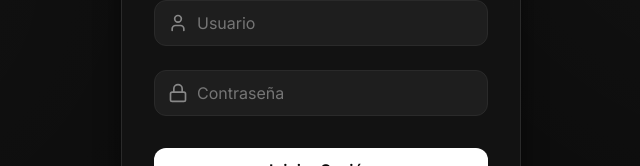
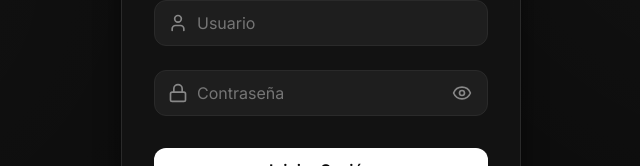
Before and after one commit to ArielTech07/judefilms-frontend, a React (Vite) app: page /login in a window 1280 px wide. Shown: the part 424-590 px from the top of the page, without its empty margins (319-959 px from the left). Built offline with nearby package versions, Linux system fonts and the light colour scheme; no server answers.

Commit message:
Actualizaciones visuales de la galeria, y el login

```diff
--- a/src/features/auth/LoginPage.css
+++ b/src/features/auth/LoginPage.css
@@ -5,8 +5,16 @@
   justify-content: center;
   background-color: var(--color-bg-primary);
   background-image:
-    radial-gradient(circle at 15% 50%, rgba(255, 255, 255, 0.03) 0%, transparent 50%),
-    radial-gradient(circle at 85% 30%, rgba(255, 255, 255, 0.04) 0%, transparent 50%);
+    radial-gradient(
+      circle at 15% 50%,
+      rgba(255, 255, 255, 0.03) 0%,
+      transparent 50%
+    ),
+    radial-gradient(
+      circle at 85% 30%,
+      rgba(255, 255, 255, 0.04) 0%,
+      transparent 50%
+    );
   padding: var(--spacing-md);
 }
 
@@ -22,10 +30,36 @@
   box-shadow: var(--shadow-lg);
   animation: slideUp 0.5s ease-out;
 }
+.password-toggle {
+  position: absolute;
+  right: 12px;
+  top: 50%;
+  transform: translateY(-50%);
+  background: transparent;
+  border: none;
+  color: var(--color-accent-muted, #888);
+  cursor: pointer;
+  display: flex;
+  align-items: center;
+  justify-content: center;
+  padding: 4px;
+  transition: color var(--transition-fast, 0.2s ease);
+  z-index: 2;
+}
+
+.password-toggle:hover {
+  color: var(--color-accent, #fff);
+}
 
 @keyframes slideUp {
-  from { opacity: 0; transform: translateY(20px); }
-  to { opacity: 1; transform: translateY(0); }
+  from {
+    opacity: 0;
+    transform: translateY(20px);
+  }
+  to {
+    opacity: 1;
+    transform: translateY(0);
+  }
 }
 
 .login-header {
@@ -71,7 +105,7 @@
   background-color: var(--color-bg-tertiary);
   border: 1px solid var(--color-border);
   border-radius: var(--radius-md);
-  padding: 12px 14px 12px 42px;
+  padding: 12px 42px 12px 42px;
   color: var(--color-accent);
   font-family: inherit;
   font-size: 1rem;
--- a/src/features/auth/LoginPage.jsx
+++ b/src/features/auth/LoginPage.jsx
@@ -1,15 +1,17 @@
-import React, { useState } from 'react';
-import { useNavigate } from 'react-router-dom';
-import { useAuth } from '../../context/AuthContext';
-import { Lock, User } from 'lucide-react';
-import toast from 'react-hot-toast';
-import logoImg from '../../assets/logo.png';
-import './LoginPage.css';
+import React, { useState } from "react";
+import { useNavigate } from "react-router-dom";
+import { useAuth } from "../../context/AuthContext";
+import toast from "react-hot-toast";
+import logoImg from "../../assets/logo.png";
+import { User, Lock, Eye, EyeOff } from "lucide-react";
+import "./LoginPage.css";
 
 const LoginPage = () => {
-  const [username, setUsername] = useState('');
-  const [password, setPassword] = useState('');
+  const [username, setUsername] = useState("");
+  const [password, setPassword] = useState("");
   const [isLoading, setIsLoading] = useState(false);
+  const [showPassword, setShowPassword] = useState(false);
+
   const { login } = useAuth();
   const navigate = useNavigate();
 
@@ -21,10 +23,10 @@ const LoginPage = () => {
       const result = await login(username, password);
 
       if (result.success) {
-        toast.success('Sesión iniciada correctamente');
-        navigate('/clientes');
+        toast.success("Sesión iniciada correctamente");
+        navigate("/clientes");
       } else {
-        toast.error(result.error || 'Error al iniciar sesión');
+        toast.error(result.error || "Error al iniciar sesión");
       }
       setIsLoading(false);
     }, 800);
@@ -53,16 +55,24 @@ const LoginPage = () => {
           <div className="input-group">
             <Lock size={20} className="input-icon" />
             <input
-              type="password"
+              type={showPassword ? "text" : "password"}
               placeholder="Contraseña"
               value={password}
               onChange={(e) => setPassword(e.target.value)}
               required
             />
+            <button
+              type="button"
+              className="password-toggle"
+              onClick={() => setShowPassword(!showPassword)}
+              aria-label={showPassword ? "Ocultar contraseña" : "Mostrar contraseña"}
+            >
+              {showPassword ? <EyeOff size={20} /> : <Eye size={20} />}
+            </button>
           </div>
 
           <button type="submit" className="login-btn" disabled={isLoading}>
-            {isLoading ? 'Iniciando...' : 'Iniciar Sesión'}
+            {isLoading ? "Iniciando..." : "Iniciar Sesión"}
           </button>
         </form>
       </div>
--- a/src/features/galery/GaleryWebAdmin.css
+++ b/src/features/galery/GaleryWebAdmin.css
@@ -52,7 +52,7 @@
 
 .wp-btn-add-new:hover {
   background: #ffffff;
-  color: #0A0A0A;
+  color: #0a0a0a;
   border-color: #ffffff;
 }
 
@@ -203,7 +203,7 @@
   align-items: center;
   gap: 6px;
   background: #ffffff;
-  color: #0A0A0A;
+  color: #0a0a0a;
   border: none;
   border-radius: var(--radius-sm);
   padding: 7px 16px;
@@ -267,7 +267,9 @@
   background: #050505;
   border: 2px solid var(--color-border);
   cursor: pointer;
-  transition: border-color var(--transition-fast), transform var(--transition-fast);
+  transition:
+    border-color var(--transition-fast),
+    transform var(--transition-fast);
 }
 
 .wp-media-item:hover {
@@ -480,7 +482,7 @@
   color: #ffffff;
 }
 
-/* Responsive */
+/* Modo movile */
 @media (max-width: 768px) {
   .wp-modal-detail {
     grid-template-columns: 1fr;
@@ -497,4 +499,15 @@
     grid-template-columns: repeat(auto-fill, minmax(130px, 1fr));
     gap: 8px;
   }
+
+  .wp-media-title-wrap span {
+    gap: 8px;
+    white-space: nowrap;
+    margin: 0;
+    line-height: 1;
+  }
+  .wp-media-title-wrap {
+    margin: 0 10px;
+    align-items: center;
+  }
 }
```
Also changed, not shown: src/services/storageService.js (deleted, +0 -26 lines).
